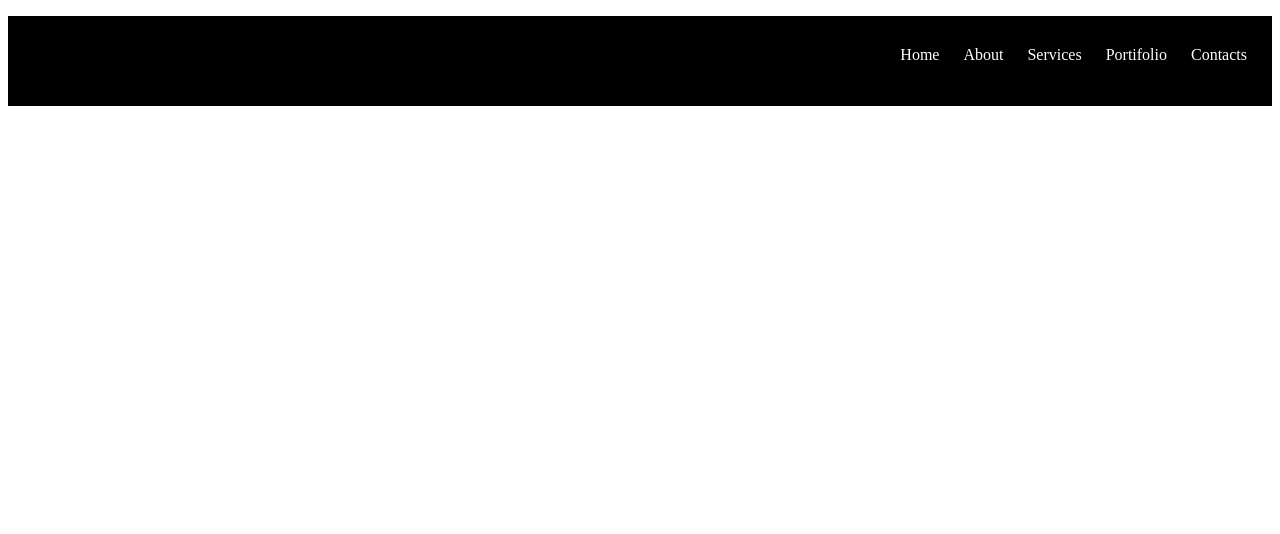
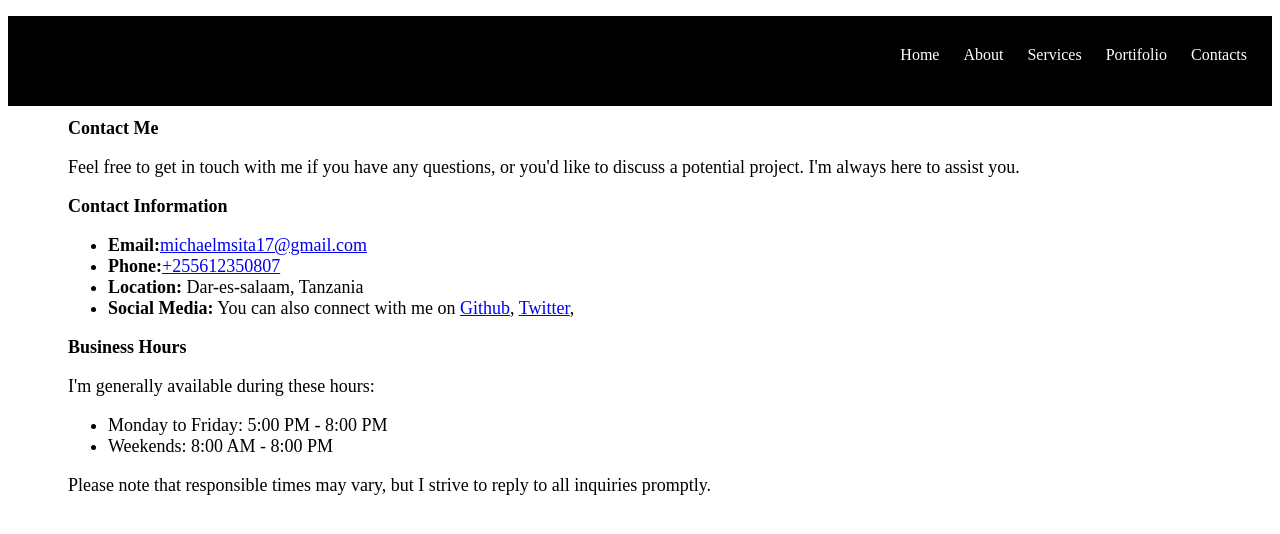
Before and after one commit to Michy010/Myportifolio, a Django app: page /contacts/ in a window 1280 px wide. Shown: the top 534 px of the page. Run offline with Django 4.2, Linux system fonts and the light colour scheme.

Commit message:
Last for today

```diff
--- a/portifolio/static/portifolio/main.css
+++ b/portifolio/static/portifolio/main.css
@@ -1,6 +1,6 @@
 /* Styling the Menu bar */
 .Menu {
-    background-color:black;
+    background-color:rgba(0, 0, 0, 1);
     position: sticky;
     position: -webkit-sticky;
     top: 10px;
@@ -29,6 +29,9 @@
 }
 
 a:hover {
+    color: blue;
+}
+a:active {
     color: blue;
 }
 
@@ -113,4 +116,13 @@ a:hover {
     margin-left: 60px;
     margin-right: 80px;
     font-size: large;
+    text-decoration: none;
 }
+
+/* Styling Contacts page*/
+/* .services-style5 {
+    margin-left: 60px;
+    margin-right: 80px;
+    font-size: large;
+    text-decoration: ;
+} */
--- a/portifolio/templates/portifolio/contacts.html
+++ b/portifolio/templates/portifolio/contacts.html
@@ -2,4 +2,29 @@
 {% load static %}
 {% block content %}
 {% block title %} <head><title>Contact</title></head>{% endblock %}
+<h1 class="services-style"><b>Contact Me</b></h1>
+<p class="services-style">
+    Feel free to get in touch with me if you have any questions, or you'd like to discuss a potential project. I'm always here to assist you.
+</p>
+
+<h1 class="services-style"> <b>Contact Information</b></h1>
+<ul class="services-style">
+    <li><b>Email:</b><a href="mailto:michaelmsita17@gmail.com">michaelmsita17@gmail.com</a></li>
+    <li><b>Phone:</b><a href="tel:+255612350807">+255612350807</a></li>
+    <li><b>Location:</b> Dar-es-salaam, Tanzania</li>
+    <li><b>Social Media:</b> You can also connect with me on <a href="http://github.com/Michy010">Github</a>, <a href="http://Twitter.com/Fine Tech"> Twitter</a>, </li>
+
+</ul>
+
+<h1 class="services-style">Business Hours</h1>
+<p class="services-style">
+    I'm generally available during these hours:
+    <ul class="services-style">
+        <li>Monday to Friday: 5:00 PM - 8:00 PM</li>
+        <li>Weekends: 8:00 AM - 8:00 PM</li>
+    </ul>
+    <P class="services-style">
+        Please note that responsible times may vary, but I strive to reply to all inquiries promptly.
+    </P>
+</p>
 {% endblock %}
```
